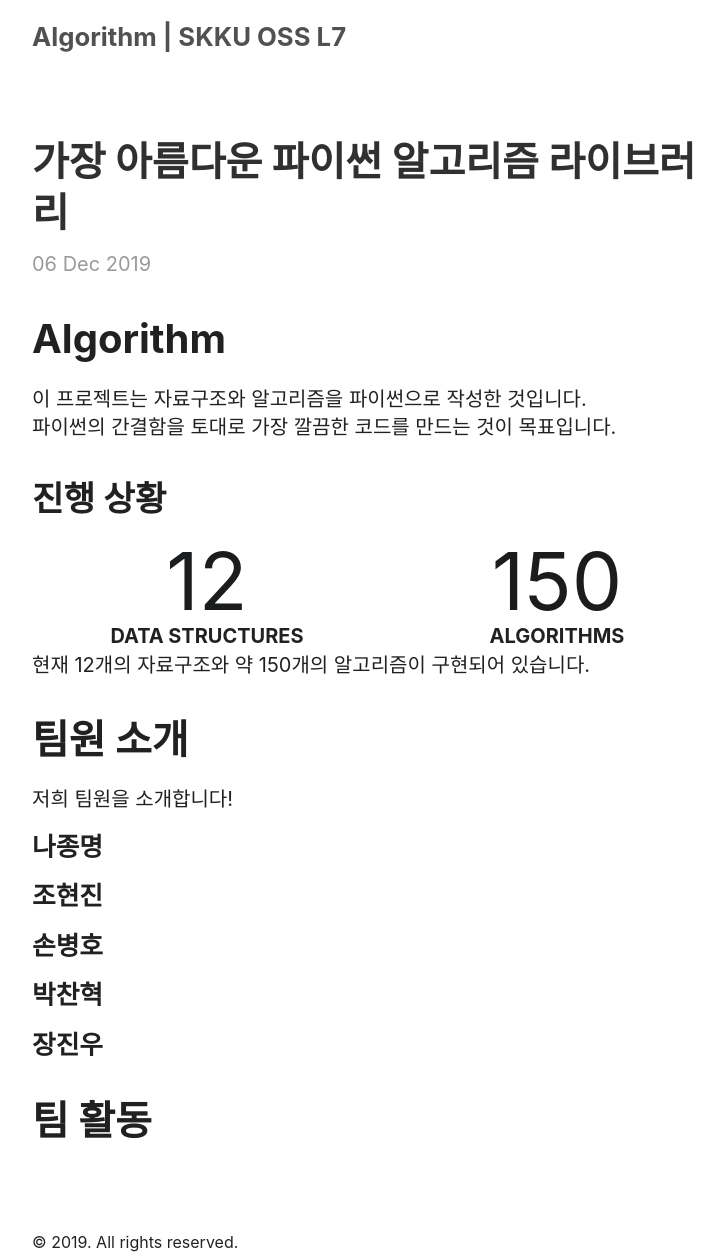
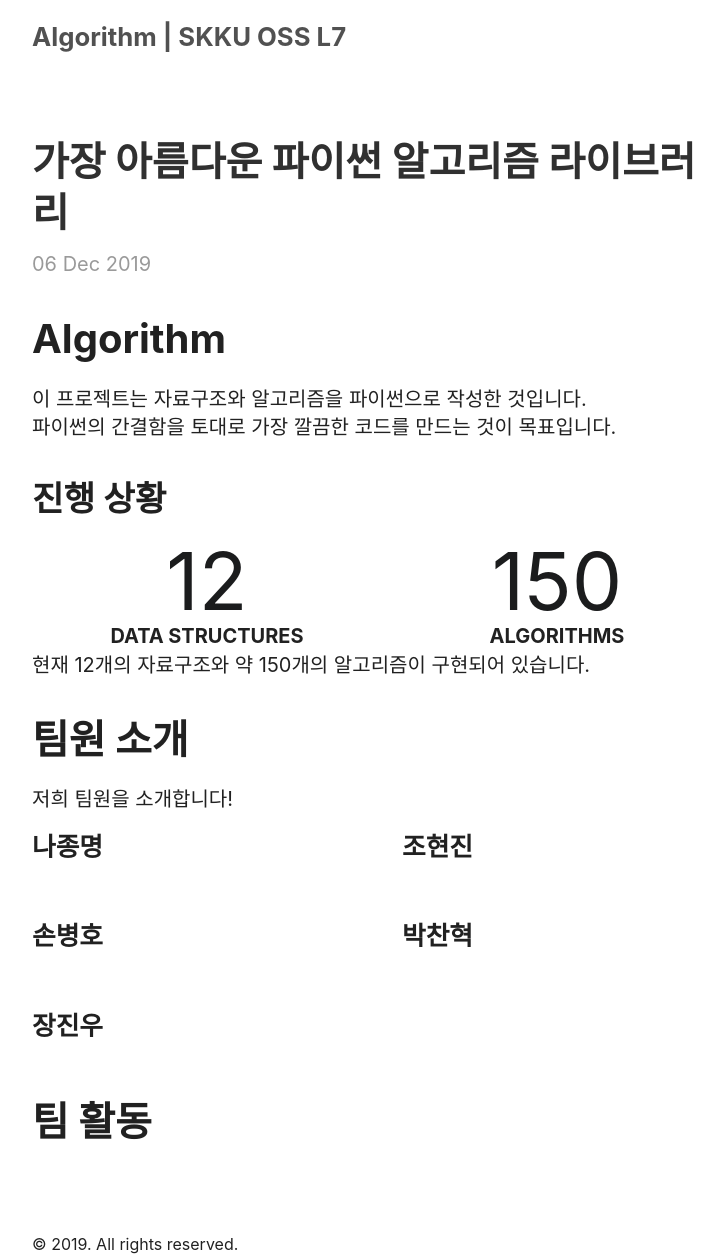
Before and after one commit to 19-2-SKKU-OSS/2019-2-OSS-L7, a Jekyll site: the page built from _posts/2019-12-06-introduction.html, in a window 1280 px wide. Shown: the whole page, without its empty margins (258-982 px from the left). Built offline with Jekyll 4.4.1, drawn with Linux system fonts in a browser that asks for light colours; nearby versions of some CDN libraries; some web fonts are replaced.

Commit message:
[Fix] Set "grid" class to "ui grid"

```diff
--- a/_posts/2019-12-06-introduction.html
+++ b/_posts/2019-12-06-introduction.html
@@ -35,7 +35,7 @@ title: 가장 아름다운 파이썬 알고리즘 라이브러리
     <p>
         저희 팀원을 소개합니다!
     </p>
-    <div class="grid">
+    <div class="ui grid">
         <div class="eight wide column">
             <h3 class="ui header">나종명</h2>
             <p>
```
